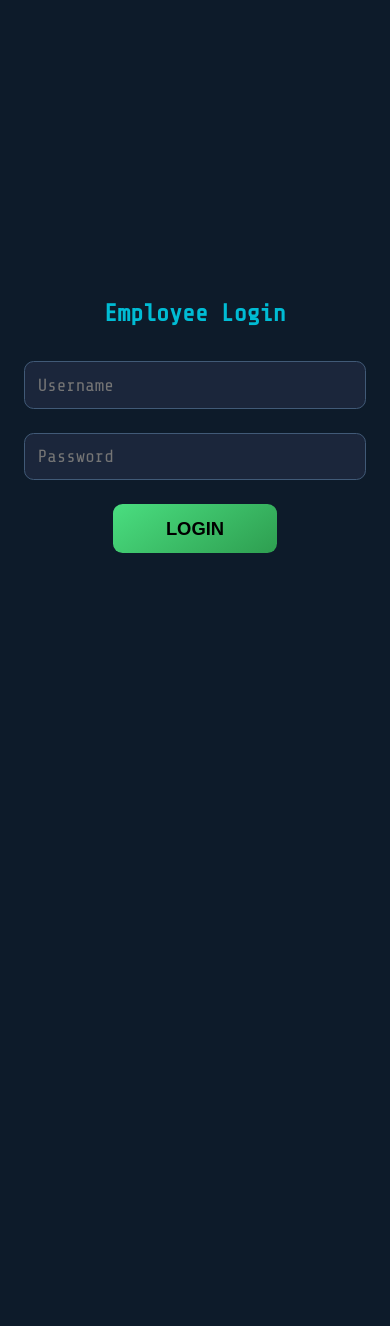
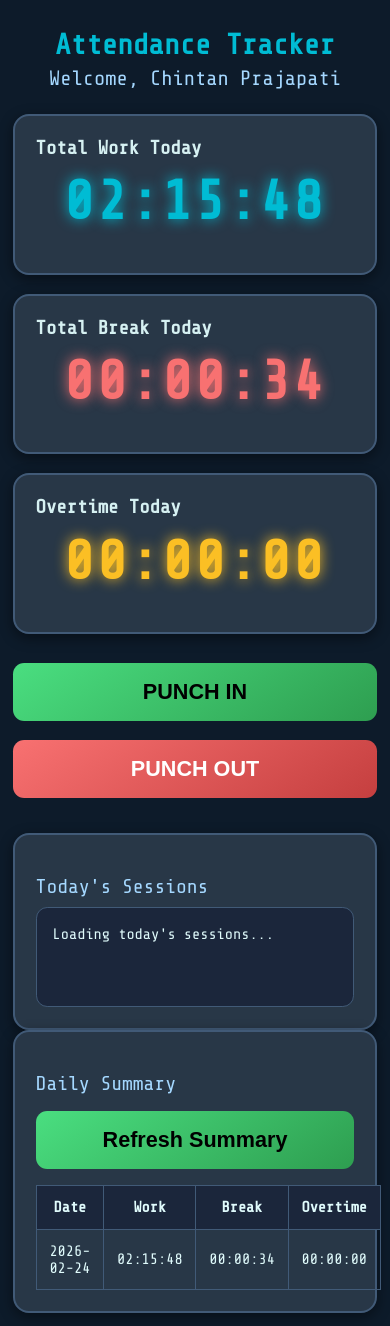
Before and after one commit to chintanprajapati27/Attendance-Tracker, a plain HTML site: page index.html in a window 390 px wide. Before the commit the page ends 844 px from the top, so only its background shows below. Drawn offline with nearby package versions, Linux system fonts and the light colour scheme.

Commit message:
Update index.html

```diff
--- a/index.html
+++ b/index.html
@@ -20,7 +20,7 @@
       --panel: #1b263b;
       --card: #283747;
       --primary: #415a77;
-      --: #e0fbfc;
+      --text: #e0fbfc;
       --accent: #00bcd4;
       --green: #4ade80;
       --red: #f87171;
@@ -28,249 +28,235 @@
       --warning: #ff9800;
     }
 
-    * { box-sizing: border-box; }
+    * { box-sizing: border-box; margin:0; padding:0; }
 
     body {
       font-family: 'Share Tech Mono', monospace;
       background: var(--bg);
-      color: var(--);
-      margin: 0;
-      padding: 0;
+      color: var(--text);
       min-height: 100vh;
-      display: flex;
-      flex-direction: column;
+      padding: 0.8rem;
     }
 
     .container {
-      padding: 1rem;
-      width: 100%;
-      max-width: 1200px;
+      max-width: 1280px;
       margin: 0 auto;
     }
 
-    h1, h2, h3 {
-      margin: 0.4em 0;
+    header {
+      text-align: center;
+      padding: 1rem 0 1.5rem;
     }
 
-    .center- {
-      -align: center;
+    h1 {
+      color: var(--accent);
+      font-size: clamp(1.8rem, 5vw, 2.8rem);
+      margin-bottom: 0.4rem;
     }
 
-    .time {
-      font-size: clamp(2.2rem, 9vw, 4.8rem);
-      font-weight: bold;
-      letter-spacing: 0.08em;
-      margin: 0.4em 0 0.6em;
-      line-height: 1.1;
+    .welcome {
+      font-size: 1.3rem;
+      color: #a5d8ff;
     }
 
-    .time.work   { color: var(--accent);  -shadow: 0 0 12px var(--accent); }
-    .time.break  { color: var(--red);     -shadow: 0 0 12px var(--red); }
-    .time.ot     { color: var(--yellow);  -shadow: 0 0 12px var(--yellow); }
+    .warning-banner {
+      background: var(--warning);
+      color: #000;
+      padding: 0.9rem 1.3rem;
+      border-radius: 0.7rem;
+      margin: 0 0 1.5rem;
+      font-weight: bold;
+      text-align: center;
+      line-height: 1.4;
+      display: none;
+    }
 
-    .stats-grid {
+    .main-grid {
       display: grid;
-      grid-template-columns: repeat(auto-fit, minmax(260px, 1fr));
-      gap: 1rem;
-      margin: 1.5rem 0;
+      grid-template-columns: repeat(auto-fit, minmax(320px, 1fr));
+      gap: 1.2rem;
     }
 
     .card {
       background: var(--card);
       border: 2px solid var(--primary);
       border-radius: 1rem;
-      padding: 1.2rem;
-      box-shadow: 0 4px 14px rgba(0,0,0,0.4);
-      -align: center;
+      padding: 1.3rem;
+      box-shadow: 0 4px 14px rgba(0,0,0,0.45);
     }
 
-    .punch-controls {
+    .card h3 {
+      margin-bottom: 0.7rem;
+      font-size: 1.2rem;
+      opacity: 0.95;
+    }
+
+    .time {
+      font-size: clamp(2.6rem, 10vw, 5.2rem);
+      font-weight: bold;
+      letter-spacing: 0.06em;
+      text-align: center;
+      line-height: 1;
+      margin: 0.3em 0 0.4em;
+    }
+
+    .time.work   { color: var(--accent);  text-shadow: 0 0 14px var(--accent); }
+    .time.break  { color: var(--red);     text-shadow: 0 0 14px var(--red); }
+    .time.ot     { color: var(--yellow);  text-shadow: 0 0 14px var(--yellow); }
+
+    .punch-area {
+      text-align: center;
+      margin: 1.8rem 0 2.2rem;
+    }
+
+    .punch-btns {
       display: flex;
       flex-wrap: wrap;
-      gap: 1rem;
+      gap: 1.2rem;
       justify-content: center;
-      margin: 1.5rem 0 2rem;
     }
 
     .btn {
-      padding: 0.9rem 2rem;
-      font-size: 1.25rem;
+      padding: 1rem 2.2rem;
+      font-size: 1.35rem;
       font-weight: bold;
       border: none;
-      border-radius: 0.6rem;
+      border-radius: 0.7rem;
       cursor: pointer;
-      transition: all 0.18s;
-      min-width: 160px;
+      min-width: 180px;
+      transition: all 0.2s;
     }
 
     .btn-green {
-      background: linear-gradient(145deg, var(--green), #2e9e50);
+      background: linear-gradient(145deg, var(--green) 0%, #2e9e50 100%);
       color: #000;
     }
 
     .btn-red {
-      background: linear-gradient(145deg, var(--red), #c53f3f);
+      background: linear-gradient(145deg, var(--red) 0%, #c53f3f 100%);
       color: white;
     }
 
     .btn:disabled {
-      opacity: 0.45;
+      opacity: 0.4;
       cursor: not-allowed;
     }
 
     .btn:hover:not(:disabled) {
-      transform: translateY(-2px);
-      box-shadow: 0 6px 16px rgba(0,0,0,0.5);
+      transform: translateY(-3px);
+      box-shadow: 0 8px 20px rgba(0,0,0,0.5);
     }
 
-    .input {
-      padding: 0.8rem;
-      font-size: 1.1rem;
-      border: 1px solid var(--primary);
-      border-radius: 0.6rem;
-      background: var(--panel);
-      color: var(--);
-      font-family: inherit;
-      width: 100%;
-      max-width: 360px;
+    .section-title {
+      font-size: 1.25rem;
+      margin: 1.2rem 0 0.6rem;
+      color: #a5d8ff;
     }
 
-    #login {
-      flex: 1;
-      display: flex;
-      flex-direction: column;
-      justify-content: center;
-      align-items: center;
-      gap: 1.5rem;
-      padding: 1.5rem;
-    }
-
-    #app {
-      display: none;
-    }
-
-    .message {
-      position: fixed;
-      bottom: 1.2rem;
-      left: 50%;
-      transform: translateX(-50%);
-      padding: 0.9rem 1.8rem;
-      border-radius: 0.6rem;
-      color: #000;
-      font-weight: bold;
-      z-index: 1000;
-      box-shadow: 0 4px 14px rgba(0,0,0,0.6);
-      min-width: 240px;
-      -align: center;
-    }
-
-    .msg-ok   { background: var(--green); }
-    .msg-err  { background: var(--red);    color: white; }
-    .msg-warn { background: var(--warning); }
-
-    .warning-box {
-      background: var(--warning);
-      color: #000;
-      padding: 1rem 1.4rem;
-      border-radius: 0.8rem;
-      margin: 1rem 0;
-      font-weight: bold;
-      line-height: 1.4;
+    #logs {
+      background: var(--panel);
+      border-radius: 0.7rem;
+      padding: 1rem;
+      min-height: 100px;
+      max-height: 260px;
+      overflow-y: auto;
+      font-size: 0.95rem;
+      line-height: 1.5;
+      border: 1px solid var(--primary);
     }
 
     table {
       width: 100%;
       border-collapse: collapse;
-      margin-top: 1rem;
+      margin-top: 0.8rem;
       font-size: 0.95rem;
     }
 
     th, td {
-      padding: 0.7rem;
+      padding: 0.8rem;
       border: 1px solid var(--primary);
-      -align: center;
+      text-align: center;
     }
 
     th {
       background: var(--panel);
+      font-weight: bold;
     }
 
-    #logs {
-      background: var(--panel);
-      border-radius: 0.6rem;
-      padding: 0.9rem;
-      min-height: 90px;
-      max-height: 240px;
-      overflow-y: auto;
-      font-size: 0.92rem;
-      line-height: 1.5;
-      margin-top: 0.8rem;
-    }
-
-    @media (max-width: 640px) {
-      .container { padding: 0.9rem; }
-      .stats-grid { gap: 0.9rem; }
-      .btn { padding: 0.85rem 1.6rem; font-size: 1.15rem; min-width: 48%; }
-      .punch-controls { flex-direction: column; align-items: center; }
-      .punch-controls .btn { width: 100%; max-width: 360px; }
-      .time { letter-spacing: 0.06em; }
+    @media (max-width: 720px) {
+      .main-grid { grid-template-columns: 1fr; }
+      .punch-btns { flex-direction: column; align-items: center; }
+      .btn { width: 100%; max-width: 400px; }
+      .time { font-size: clamp(3.2rem, 14vw, 4.8rem); }
     }
   </style>
 </head>
 <body>
 
-<div id="login" class="container">
-  <h2 style="color: var(--accent);">Employee Login</h2>
-  <input id="username" class="input" placeholder="Username" autocomplete="username">
-  <input id="password" class="input" type="password" placeholder="Password" autocomplete="current-password">
-  <button id="loginBtn" class="btn btn-green">LOGIN</button>
-</div>
+<div class="container">
 
-<div id="app" class="container">
+  <header>
+    <h1>Attendance Tracker</h1>
+    <div class="welcome">Welcome, <span id="empName">Chintan Prajapati</span></div>
+  </header>
 
-  <h1 class="center-" style="color: var(--accent); margin: 0.8rem 0;">Attendance Tracker</h1>
-  <p class="center-" style="font-size: 1.25rem; margin-bottom: 1.5rem;">
-    Welcome, <span id="empName" style="color: var(--accent); font-weight: bold;"></span>
-  </p>
+  <div id="warningBox" class="warning-banner">
+    Total day time exceeded 9 hours including break.
+  </div>
 
-  <div id="warningBox" class="warning-box" style="display: none;"></div>
+  <div class="main-grid">
 
-  <div class="stats-grid">
+    <!-- Timers row / column -->
     <div class="card">
       <h3>Total Work Today</h3>
-      <div id="workTime" class="time work">00:00:00</div>
+      <div id="workTime" class="time work">02:15:48</div>
     </div>
+
     <div class="card">
       <h3>Total Break Today</h3>
-      <div id="breakTime" class="time break">00:00:00</div>
+      <div id="breakTime" class="time break">00:00:34</div>
     </div>
+
     <div class="card">
       <h3>Overtime Today</h3>
       <div id="otTime" class="time ot">00:00:00</div>
     </div>
+
+  </div>
+
+  <div class="punch-area">
+    <div class="punch-btns">
+      <button id="punchIn"  class="btn btn-green">PUNCH IN</button>
+      <button id="punchOut" class="btn btn-red">PUNCH OUT</button>
+    </div>
   </div>
 
   <div class="card">
-    <div class="punch-controls">
-      <button id="punchIn"  class="btn btn-green" disabled>PUNCH IN</button>
-      <button id="punchOut" class="btn btn-red"   disabled>PUNCH OUT</button>
-    </div>
-
-    <h3 class="center-" style="margin: 1.2rem 0 0.6rem;">Today's Sessions</h3>
-    <div id="logs">Sessions loaded from sheet.</div>
+    <div class="section-title">Today's Sessions</div>
+    <div id="logs">Loading today's sessions...</div>
   </div>
 
-  <div class="card" style="margin-top: 1.5rem;">
-    <h3 class="center-">Daily Summary</h3>
-    <button id="refreshSummary" class="btn btn-green" style="margin: 1rem auto; display: block;">
+  <div class="card">
+    <div class="section-title">Daily Summary</div>
+    <button id="refreshSummary" class="btn btn-green" style="margin: 1rem auto; display:block; min-width:240px;">
       Refresh Summary
     </button>
     <table id="summaryTable">
       <thead>
-        <tr><th>Date</th><th>Work</th><th>Break</th><th>Overtime</th></tr>
+        <tr>
+          <th>Date</th>
+          <th>Work</th>
+          <th>Break</th>
+          <th>Overtime</th>
+        </tr>
       </thead>
       <tbody>
-        <tr><td colspan="4">No records yet</td></tr>
+        <tr>
+          <td>2026-02-24</td>
+          <td>02:15:48</td>
+          <td>00:00:34</td>
+          <td>00:00:00</td>
+        </tr>
       </tbody>
     </table>
   </div>
```
